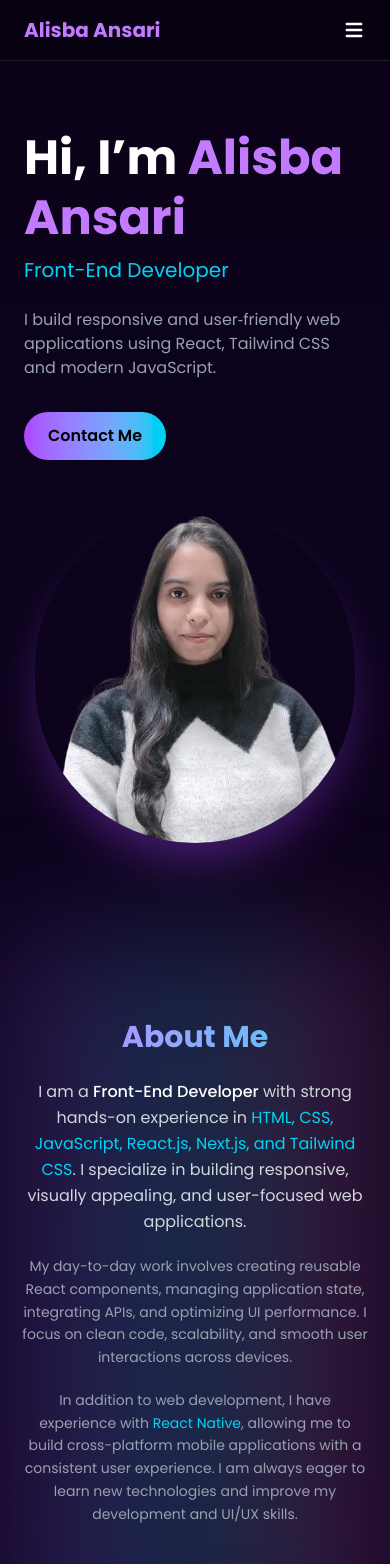
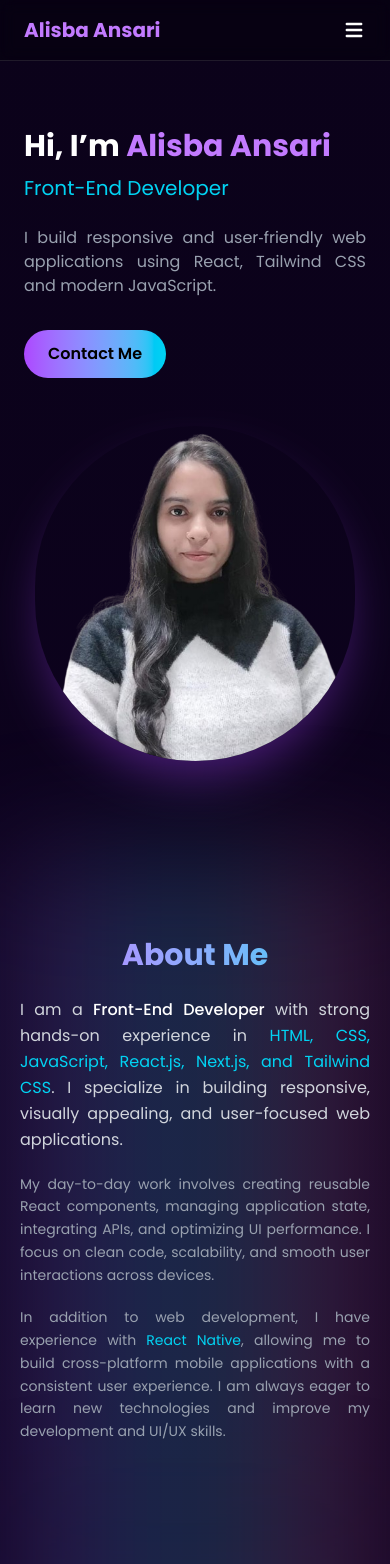
Before and after one commit to alisbaansari24/alish_portfolio, a React (Vite) app: page / in a window 390 px wide. Shown: the top 1564 px of the page. Built offline with nearby package versions, Linux system fonts and the light colour scheme.

Commit message:
make app section responsive

```diff
--- a/src/component/About.jsx
+++ b/src/component/About.jsx
@@ -13,7 +13,7 @@ export default function About() {
           About Me
         </h3>
 
-        <p className="mt-6 sm:mt-8 text-gray-300 leading-relaxed text-base sm:text-md">
+        <p className="mt-6 sm:mt-8 text-gray-300 leading-relaxed text-base sm:text-md md:text-center text-justify">
           I am a{" "}
           <span className="text-white font-medium">Front-End Developer</span>{" "}
           with strong hands-on experience in{" "}
@@ -24,14 +24,14 @@ export default function About() {
           user-focused web applications.
         </p>
 
-        <p className="mt-5 sm:mt-6 text-gray-400 leading-relaxed text-sm sm:text-sm max-w-3xl mx-auto">
+        <p className="md:text-center text-justify mt-5 sm:mt-6 text-gray-400 leading-relaxed text-sm sm:text-sm max-w-3xl mx-auto">
           My day-to-day work involves creating reusable React components,
           managing application state, integrating APIs, and optimizing UI
           performance. I focus on clean code, scalability, and smooth user
           interactions across devices.
         </p>
 
-        <p className="mt-5 sm:mt-6 text-gray-400 leading-relaxed text-sm sm:text-sm max-w-3xl mx-auto">
+        <p className=" md:text-center text-justify mt-5 sm:mt-6 text-gray-400 leading-relaxed text-sm sm:text-sm max-w-3xl mx-auto">
           In addition to web development, I have experience with{" "}
           <span className="text-cyan-400">React Native</span>, allowing me to
           build cross-platform mobile applications with a consistent user
--- a/src/component/AppProjects.jsx
+++ b/src/component/AppProjects.jsx
@@ -97,7 +97,7 @@ function ProjectShowcase({ project, reverse }) {
                     {project.title}
                 </h3>
 
-                <p className="text-gray-400 mb-6 leading-relaxed">
+                <p className="text-gray-400 mb-6 leading-relaxed md:text-left text-justify">
                     {project.description}
                 </p>
 
--- a/src/component/Hero.jsx
+++ b/src/component/Hero.jsx
@@ -5,11 +5,11 @@ export default function Hero() {
         <section id='home' className="pt-32 pb-24 relative overflow-hidden">
             <div className="max-w-7xl mx-auto grid md:grid-cols-2 gap-12 items-center px-6">
                 <div>
-                    <h2 className="text-5xl font-bold leading-tight">
+                    <h2 className="text-3xl md:text-5xl font-bold leading-tight">
                         Hi, I’m <span className="text-purple-400">Alisba Ansari</span>
                     </h2>
                     <p className="text-xl text-cyan-400 mt-2">Front-End Developer</p>
-                    <p className="mt-6 text-gray-400 max-w-md">
+                    <p className="mt-6 text-gray-400 max-w-md md:text-left text-justify">
                         I build responsive and user‑friendly web applications using React,
                         Tailwind CSS and modern JavaScript.
                     </p>
--- a/src/component/Projects.jsx
+++ b/src/component/Projects.jsx
@@ -116,7 +116,7 @@ export default function Projects() {
                                 {project.name}
                             </h3>
 
-                            <p className="text-sm leading-relaxed text-gray-400">
+                            <p className="md:text-left text-justify text-sm leading-relaxed text-gray-400">
                                 {project.description}
                             </p>
 
```
